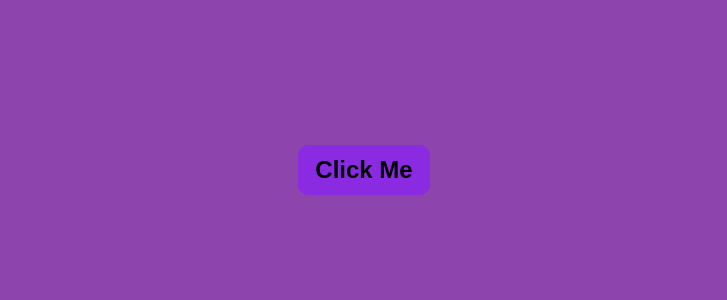
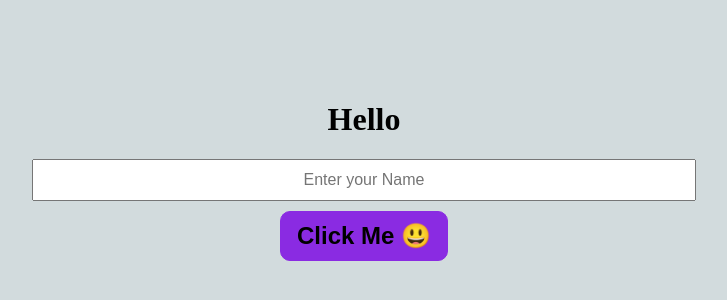
Before and after one commit to Tony-Stark-Jr/learning-reactjs-by-thapa-technical, a React (Create React App) app: page / in a window 1280 px wide. Shown: the part 230-530 px from the top of the page, without its empty margins (276-1003 px from the left). Built offline with nearby package versions, Linux system fonts and the light colour scheme.

Commit message:
Forms in React and something is wrong in this code it doesn't work properly

```diff
--- a/src/App.css
+++ b/src/App.css
@@ -19,3 +19,11 @@ button {
   border: 1px solid blueviolet;
   border-radius: 10px;
 }
+
+input{
+  padding: 10px;
+  margin-bottom: 10px;
+  font-size: 16px;
+  width: 50%;
+  text-align: center;
+}
--- a/src/App.js
+++ b/src/App.js
@@ -2,29 +2,24 @@ import React, { useState } from 'react'
 import './App.css'
 
 function App() {
+    // eslint-disable-next-line
+    let [name, setName] = useState("")
+    let [fullName, setFullName] = useState()
 
-    const purple = '#8e44ad';
-    const yellow = 'yellow'
-
-    const iName = "Click Me"
-
-    const [bg, setBg] = useState(purple)
-    const [name, setName] = useState(iName);
-
-    const bgChange = () => {
-        setBg(yellow)
-        setName("Aeey 😠")
+    let inputEvent = (event) => {
+        setName = (event.target.value)
     }
 
-    const bgBack = () => {
-        setBg(purple)
-        setName(iName)
+    let onSubmit=()=>{
+        setFullName(name)
     }
 
     return (
         <>
-            <div className="main" style={{ backgroundColor: bg }}>
-                <button onClick={bgChange} onDoubleClick={bgBack}>{name}</button>
+            <div className='main'>
+                <h1>Hello {fullName}</h1>
+                <input type="text" name="name" id="name" placeholder='Enter your Name' onChange={inputEvent} value={name} />
+                <button onClick={onSubmit}>Click Me 😃</button>
             </div>
         </>
     )
```
